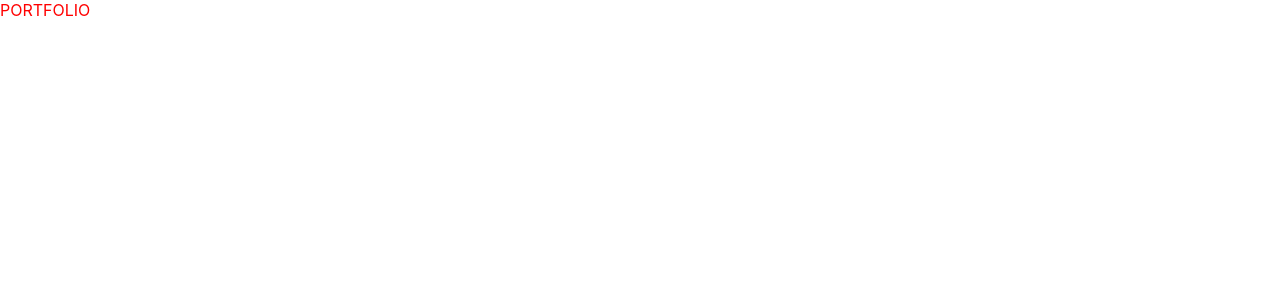
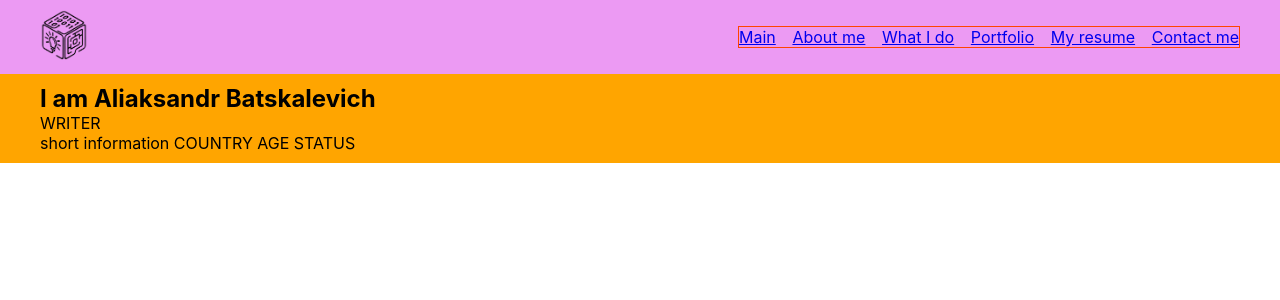
Before and after one commit to aliaksandr-batskalevich/portfolio2022, a React (Create React App) app: page / in a window 1280 px wide. Shown: the top 300 px of the page. Built offline with nearby package versions, Linux system fonts and the light colour scheme.

Commit message:
Added Header and Main components

```diff
--- a/public/index.html
+++ b/public/index.html
@@ -24,7 +24,7 @@
       work correctly both with client-side routing and a non-root public URL.
       Learn how to configure a non-root public URL by running `npm run build`.
     -->
-    <title>React App</title>
+    <title>Portfolio</title>
   </head>
   <body>
     <noscript>You need to enable JavaScript to run this app.</noscript>
--- a/src/App.css
+++ b/src/App.css
@@ -1,3 +1,14 @@
+* {
+    margin: 0;
+    padding: 0;
+    box-sizing: border-box;
+}
+
+.container {
+    max-width: 1200px;
+    margin: auto;
+}
+
 .AppWrapper {
 
 }
--- a/src/App.tsx
+++ b/src/App.tsx
@@ -1,10 +1,13 @@
 import React from 'react';
 import './App.css';
+import {Header} from "./components/Header/Header";
+import {Main} from "./components/Main/Main";
 
 function App() {
   return (
     <div className="AppWrapper">
-      <span>PORTFOLIO</span>
+        <Header/>
+        <Main/>
     </div>
   );
 }
--- /dev/null
+++ b/src/components/Header/Header.module.css
@@ -0,0 +1,12 @@
+.headerWrapper {
+    padding: 10px;
+
+    background-color: #ec9af3;
+}
+
+.headerFlexWrapper {
+    display: flex;
+
+    justify-content: space-between;
+    align-items: center;
+}
--- /dev/null
+++ b/src/components/Header/Header.tsx
@@ -0,0 +1,16 @@
+import React from "react";
+import s from './Header.module.css'
+import {Navigation} from "./Navigation/Navigation";
+import {Logo} from "../Logo/Logo";
+
+export const Header = () => {
+    return (
+        <div className={s.headerWrapper}>
+            <div className='container'>
+                <div className={s.headerFlexWrapper}>
+                    <Logo/>
+                    <Navigation/></div>
+            </div>
+        </div>
+    )
+}
--- /dev/null
+++ b/src/components/Header/Navigation/Navigation.module.css
@@ -0,0 +1,18 @@
+.navWrapper {
+
+}
+
+.navWrapper nav {
+    border: orangered solid 1px;
+}
+
+.list {
+    width: 500px;
+
+    display: flex;
+    justify-content: space-between;
+}
+
+.list li {
+    list-style: none;
+}
--- /dev/null
+++ b/src/components/Header/Navigation/Navigation.tsx
@@ -0,0 +1,19 @@
+import React from "react";
+import s from './Navigation.module.css';
+
+export const Navigation = () => {
+    return (
+        <div className={s.navWrapper}>
+            <nav>
+                <ul className={s.list}>
+                    <li><a href="#">Main</a></li>
+                    <li><a href="#">About me</a></li>
+                    <li><a href="#">What I do</a></li>
+                    <li><a href="#">Portfolio</a></li>
+                    <li><a href="#">My resume</a></li>
+                    <li><a href="#">Contact me</a></li>
+                </ul>
+            </nav>
+        </div>
+    )
+}
--- /dev/null
+++ b/src/components/Logo/Logo.module.css
@@ -0,0 +1,7 @@
+.logoWrapper {
+
+}
+
+.logoWrapper img {
+    height: 50px;
+}
--- /dev/null
+++ b/src/components/Logo/Logo.tsx
@@ -0,0 +1,11 @@
+import React from "react";
+import s from './Logo.module.css'
+import logo from "../../assets/images/logo.png";
+
+export const Logo = () => {
+    return (
+        <div className={s.logoWrapper}>
+            <img src={logo} alt="logo"/>
+        </div>
+    )
+}
--- /dev/null
+++ b/src/components/Main/Main.module.css
@@ -0,0 +1,9 @@
+.mainWrapper {
+    padding: 10px;
+
+    background-color: orange;
+}
+
+.shortInf {
+
+}
--- /dev/null
+++ b/src/components/Main/Main.tsx
@@ -0,0 +1,18 @@
+import React from "react";
+import s from './Main.module.css'
+
+export const Main = () => {
+    return (
+        <div className={s.mainWrapper}>
+            <div className='container'>
+                <main>
+                    <div className={s.shortInf}>
+                        <h2>I am Aliaksandr Batskalevich</h2>
+                        <div>WRITER</div>
+                        <div>short information COUNTRY AGE STATUS</div>
+                    </div>
+                </main>
+            </div>
+        </div>
+    )
+}
--- a/tsconfig.json
+++ b/tsconfig.json
@@ -16,7 +16,7 @@
     "module": "esnext",
     "moduleResolution": "node",
     "resolveJsonModule": true,
-    "isolatedModules": true,
+    "isolatedModules": false,
     "noEmit": true,
     "jsx": "react-jsx"
   },
```
Also changed, not shown: src/assets/images/logo.png (added), 1 other file (tests, documents, lock files or other folders).
